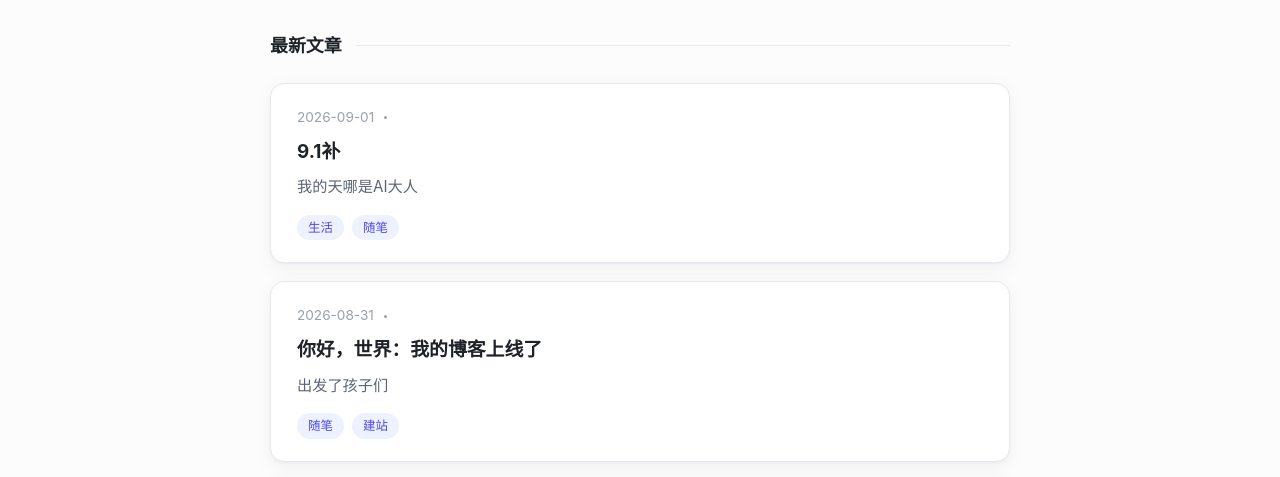
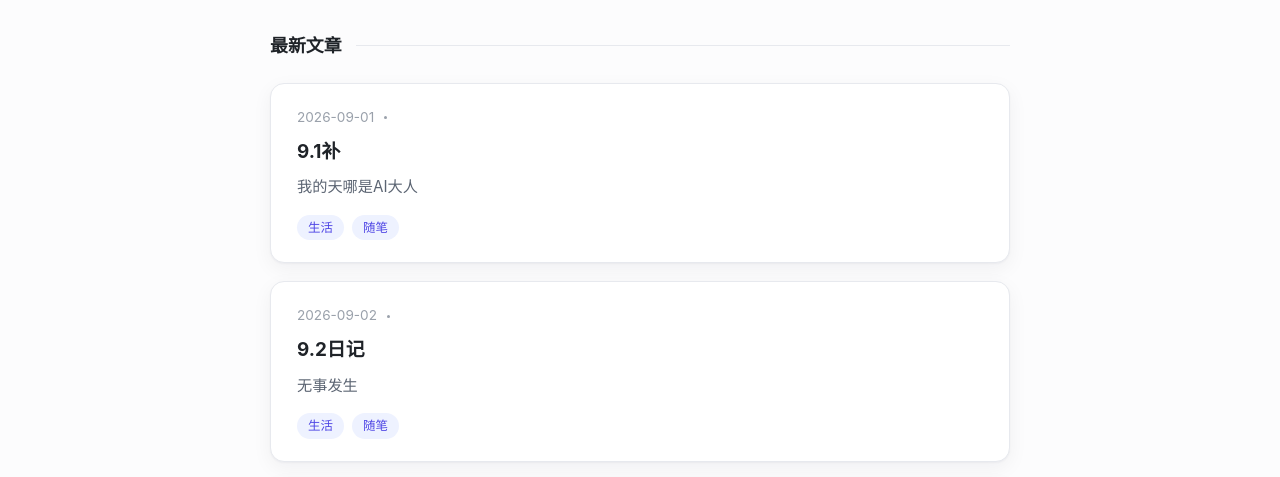
Before and after one commit to JFZJSJ/JFZJSJ.github.io, a plain HTML site: page index.html in a window 1280 px wide. Shown: the part 448-925 px from the top of the page. Drawn offline with Linux system fonts and the light colour scheme.

Commit message:
发布：更新 index.html

```diff
--- a/index.html
+++ b/index.html
@@ -86,6 +86,19 @@
           </div>
         </a>
 
+        <a class="post-card" href="posts/9.2.html">
+          <div class="post-meta">
+            <span>2026-09-02</span>
+            <span class="dot"></span>
+          </div>
+          <h3>9.2日记</h3>
+          <p class="post-excerpt">无事发生</p>
+          <div class="tags">
+          <span class="tag">生活</span>
+          <span class="tag">随笔</span>
+          </div>
+        </a>
+
         <a class="post-card" href="posts/hello-world.html">
           <div class="post-meta">
             <span>2026-08-31</span>
```
